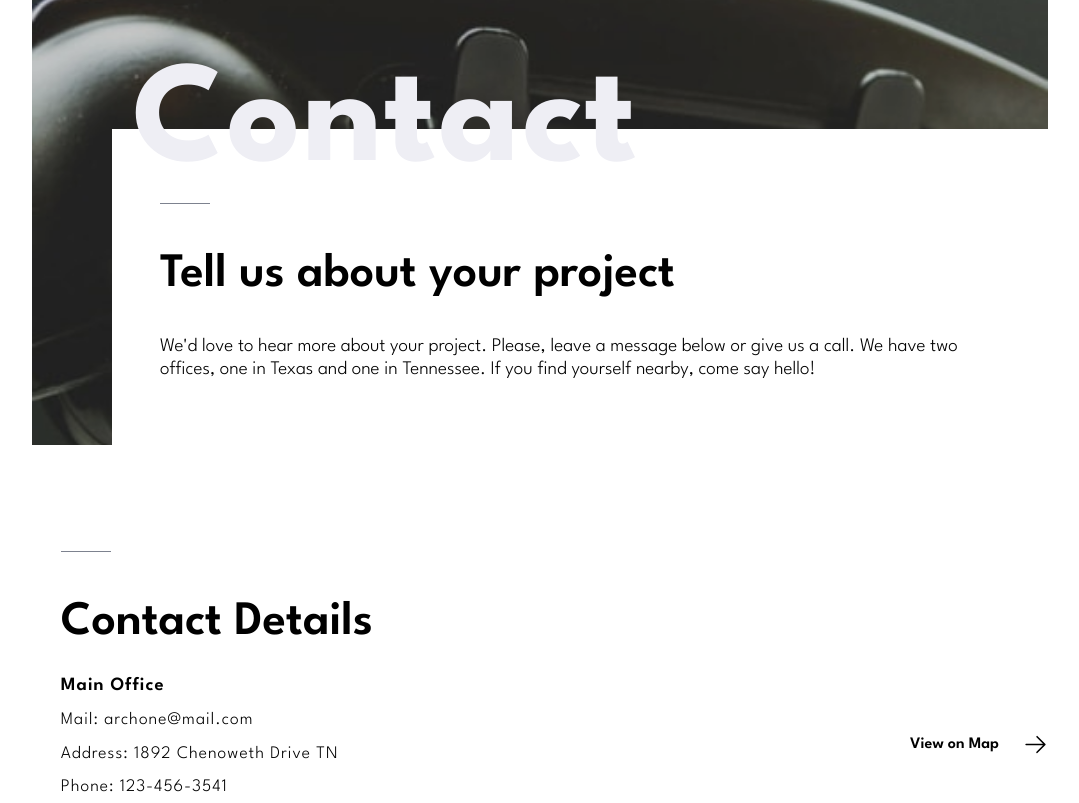
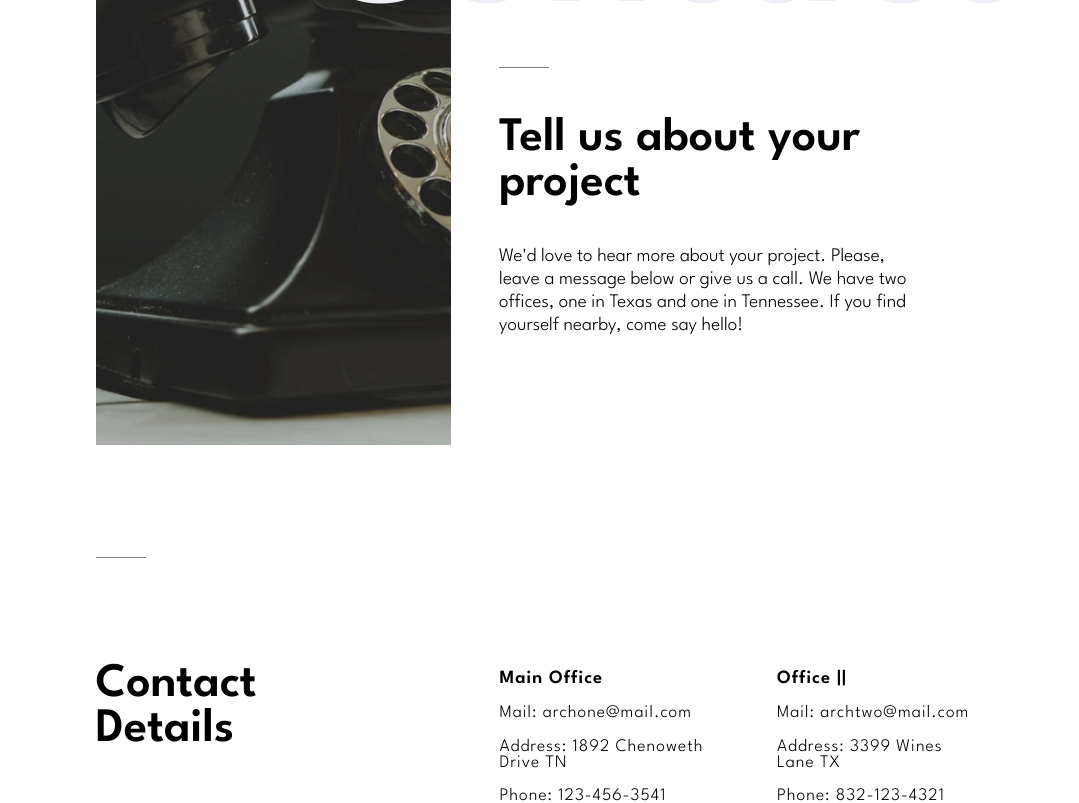
Before and after one commit to salmafadlabdulrahman/Arch-Studio-website, a React (Vite) app: page /contact in a window 1280 px wide. Shown: the part 300-1103 px from the top of the page, without its empty margins (100-1179 px from the left). Built offline with nearby package versions, Linux system fonts and the light colour scheme.

Commit message:
design contact page

```diff
--- a/src/pages/Contact.jsx
+++ b/src/pages/Contact.jsx
@@ -56,9 +56,11 @@
           )}
         </div>
 
+        {!isMobile ? <span className="line"></span> : ""}
         <div className="contact-details-container">
-          <span className="line"></span>
-          <h1>Contact Details</h1>
+          <h1>
+            Contact Details
+          </h1>
           <div className="office-container">
             <div className="office-info">
               <h3>Main Office</h3>
@@ -89,7 +91,10 @@
   </div>*/}
 
         <div className="contactUs-container">
-          <h2>Connect <br />with us</h2>
+          <h2>
+            Connect <br />
+            with us
+          </h2>
           <div className="contact-fields">
             <input type="text" placeholder="Name" />
             <input type="text" placeholder="Email" />
--- a/src/styling/contact.css
+++ b/src/styling/contact.css
@@ -223,3 +223,77 @@
     justify-content: space-between;
   }
 }
+
+@media (min-width: 1025px) {
+  .contact {
+    width: 70%;
+    margin: 0 auto;
+  }
+
+  .contact-container {
+    width: 100%;
+    margin: 0;
+  }
+
+  .contact-container .line {
+    margin-top: 7em;
+  }
+
+  .contact-img-container {
+    width: 54%;
+  }
+
+  .contact-hero-img-overlay {
+    width: 54%;
+  }
+
+  .contact-body {
+    top: 150px;
+    left: 40%;
+    padding-right: 1em;
+  }
+
+  .contact-body h1 {
+    text-align: unset;
+    font-size: 13em;
+    top: -100px;
+    left: -150px;
+    position: absolute;
+    font-weight: 600;
+  }
+  .contact-body .line {
+    display: block;
+    margin-top: 3em;
+  }
+
+  .contact-body p {
+    font-size: 1.2em;
+    width: 100%;
+    padding-right: 2em;
+  }
+
+  .contact-details-container {
+    display: flex;
+    gap: 2em;
+    padding: 0;
+  }
+
+  .office-container {
+    display: inline;
+  }
+
+  .contact-details-container h1 {
+    padding-top: 0.5em;
+    padding-right: 2em;
+    margin: 0;
+  }
+
+  .contactUs-container {
+    display: flex;
+    justify-content: space-between;
+  }
+
+  .contact-fields {
+    width: 65%;
+  }
+}
```
